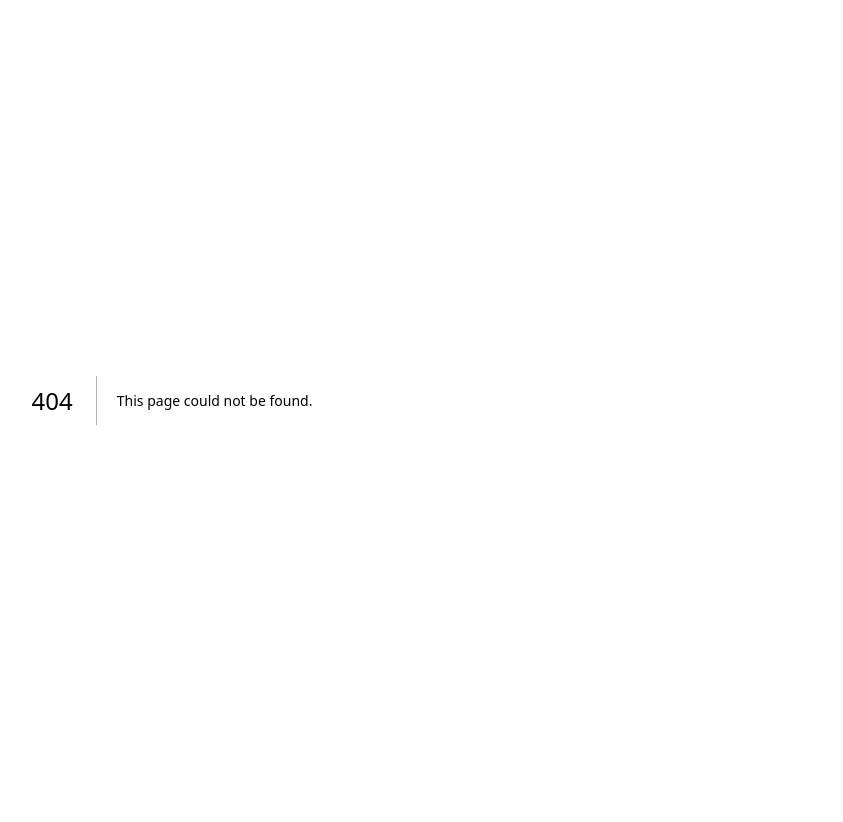
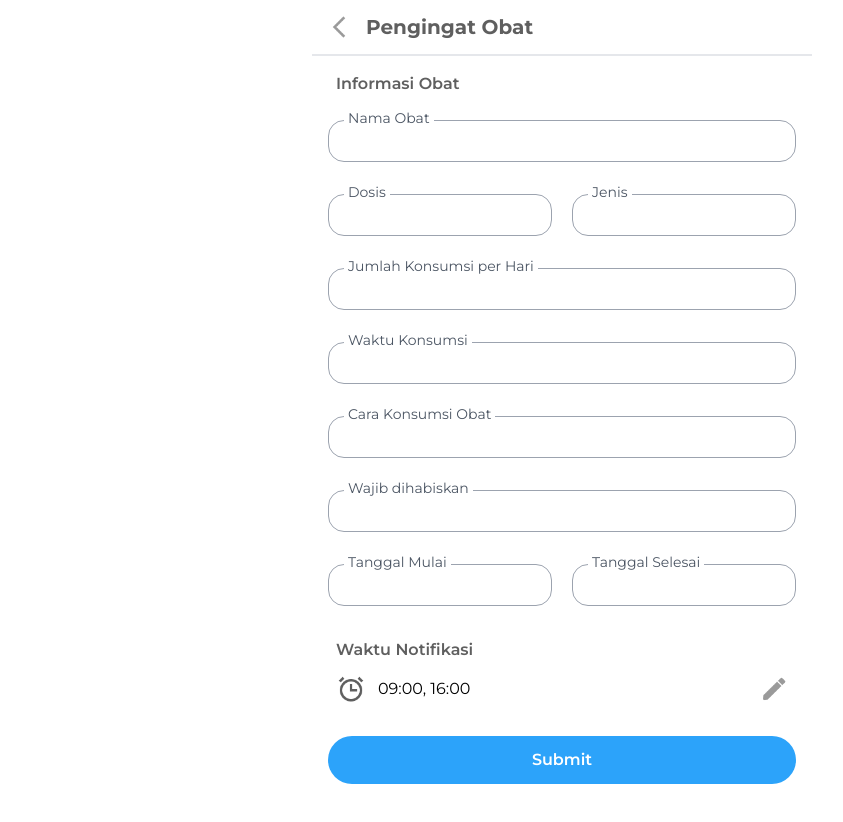
Before and after one commit to Personal-Health-Record/frontend, a Next.js app: page /pengingat/tambah in a window 1280 px wide. Before the commit this address had no page. Shown: the whole page, without its empty margins (78-921 px from the left). Before the commit the page ends 800 px from the top, so only its background shows below. Built offline with nearby package versions, Linux system fonts and the light colour scheme.

Commit message:
feat: create pegningat

```diff
--- /dev/null
+++ b/src/app/pengingat/components/FormTambahPengingat/index.tsx
@@ -0,0 +1,33 @@
+import FormTextField from "../FormTextField";
+import Notifikasi from "../Notifikasi";
+
+const FormTambahPengingat = () => {
+  return (
+    <div className="flex flex-col gap-8">
+      <FormTextField title="Nama Obat" />
+
+      <div className="flex gap-5">
+        <FormTextField title="Dosis" />
+        <FormTextField title="Jenis" />
+      </div>
+
+      <FormTextField title="Jumlah Konsumsi per Hari" />
+      <FormTextField title="Waktu Konsumsi" />
+      <FormTextField title="Cara Konsumsi Obat" />
+      <FormTextField title="Wajib dihabiskan" />
+
+      <div className="flex gap-5">
+        <FormTextField title="Tanggal Mulai" />
+        <FormTextField title="Tanggal Selesai" />
+      </div>
+
+      <Notifikasi />
+
+      <button className="bg-mainBlue rounded-3xl text-white font-semibold py-3 mb-6">
+        Submit
+      </button>
+    </div>
+  );
+};
+
+export default FormTambahPengingat;
--- /dev/null
+++ b/src/app/pengingat/components/FormTextField/index.tsx
@@ -0,0 +1,23 @@
+interface Props {
+  title: string;
+}
+
+const FormTextField = ({ title }: Props) => {
+  return (
+    <div className="relative">
+      <label
+        htmlFor="input"
+        className="absolute left-4 -top-3 bg-white px-1 text-gray-600 text-sm"
+      >
+        {title}
+      </label>
+      <input
+        type="text"
+        id="input"
+        className="w-full px-4 py-2 border border-gray-400 rounded-2xl bg-transparent focus:outline-none focus:border-gray-900"
+      />
+    </div>
+  );
+};
+
+export default FormTextField;
--- /dev/null
+++ b/src/app/pengingat/components/Notifikasi/index.tsx
@@ -0,0 +1,36 @@
+import Image from "next/image";
+
+const Notifikasi = () => {
+  return (
+    <div className="flex flex-col">
+      <h3 className="font-semibold text-mainGrey pl-2 mb-3">
+        Waktu Notifikasi
+      </h3>
+
+      <div className="flex w-full justify-between px-2 items-center">
+        <div className="flex gap-3 items-center">
+          <div>
+            <Image
+              src="/images/pengingat/alarm.png"
+              alt=""
+              width={30}
+              height={30}
+            />
+          </div>
+
+          <p>09:00, 16:00</p>
+        </div>
+
+        <Image
+          src="/images/pengingat/edit.png"
+          alt=""
+          width={30}
+          height={30}
+          className="self-end"
+        />
+      </div>
+    </div>
+  );
+};
+
+export default Notifikasi;
--- /dev/null
+++ b/src/app/pengingat/tambah/page.tsx
@@ -0,0 +1,20 @@
+import Header from "@/app/components/Header";
+import FormTambahPengingat from "../components/FormTambahPengingat";
+
+const TambahPengingat = () => {
+  return (
+    <div className="flex flex-col">
+      <Header title="Pengingat Obat" />
+
+      <div className="flex flex-col w-full px-4 py-4 gap-3">
+        <h3 className="font-semibold text-mainGrey pl-2 mb-3">
+          Informasi Obat
+        </h3>
+
+        <FormTambahPengingat />
+      </div>
+    </div>
+  );
+};
+
+export default TambahPengingat;
```
Also changed, not shown: public/images/pengingat/alarm.png (added), public/images/pengingat/edit.png (added).
